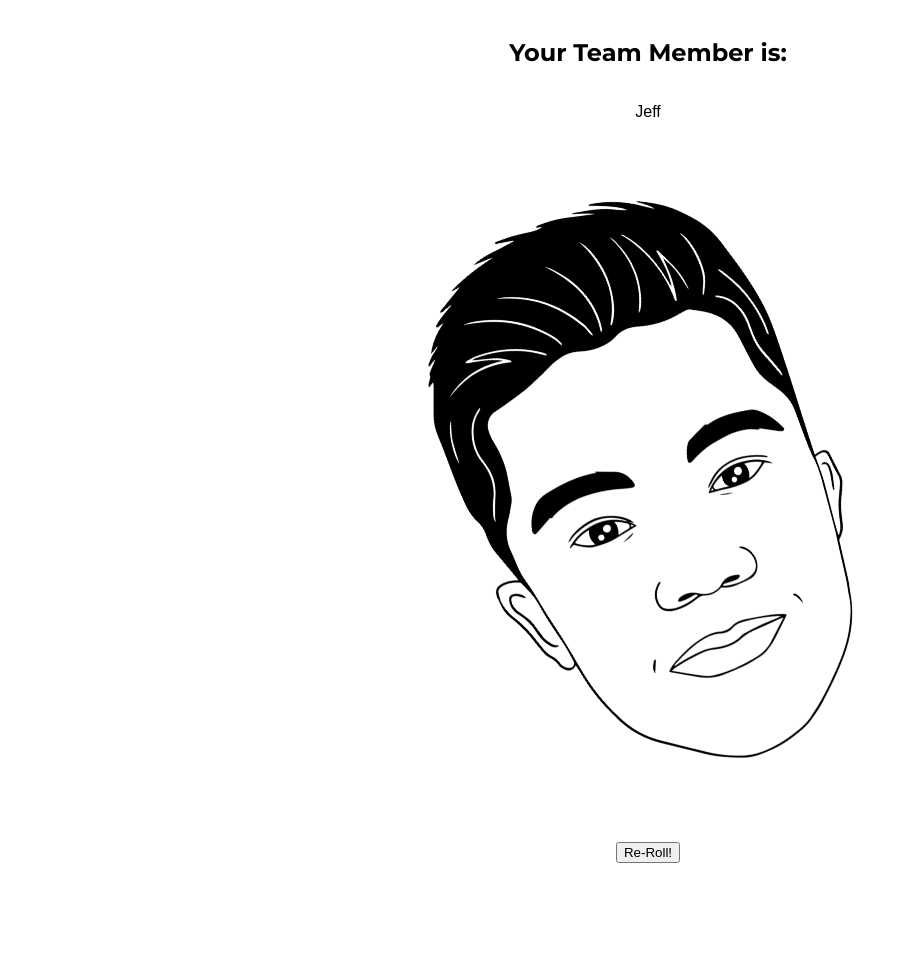
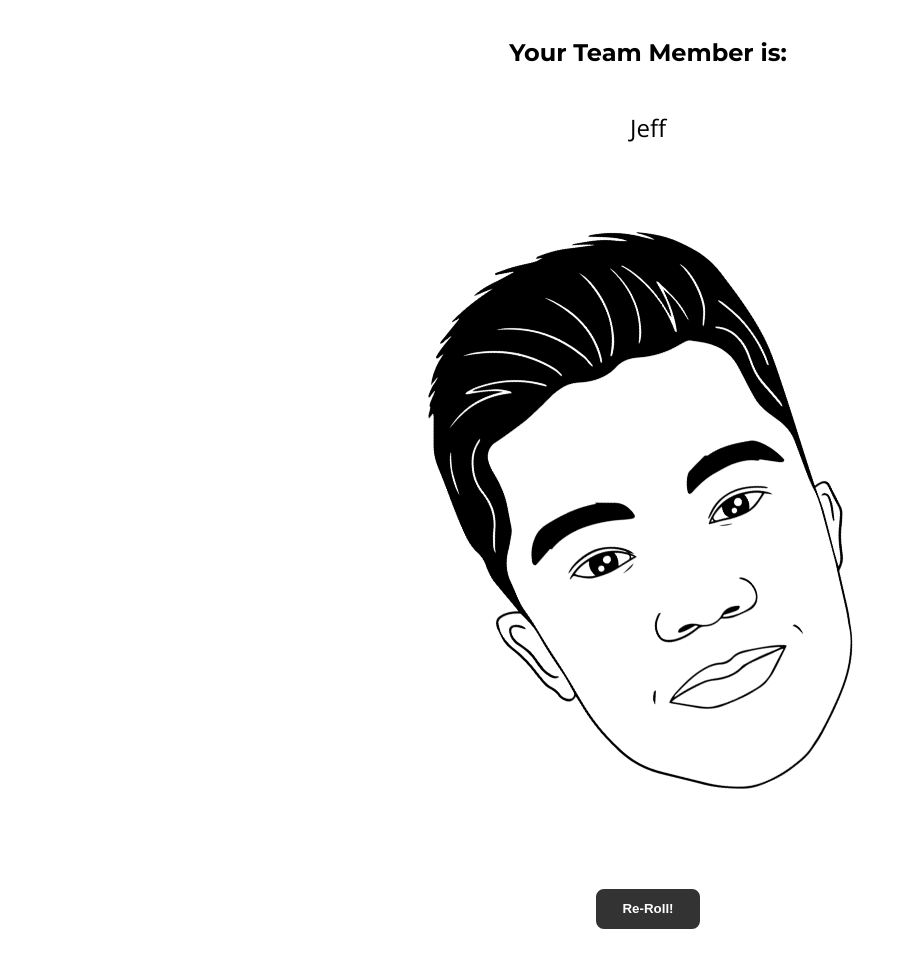
Before and after one commit to johnzim/johnzim.github.io, a website with bundled scripts: page index.html in a window 1280 px wide. Shown: the part 50-1018 px from the top of the page, without its empty margins (0-907 px from the left). Built offline with nearby package versions, Linux system fonts and the light colour scheme.

Commit message:
chore: tweaks

```diff
--- a/avatar.js
+++ b/avatar.js
@@ -50,7 +50,11 @@ function useTeamMember() {
       setTeamMember = _useState2[1];
 
   return [teamMember, function () {
-    setTeamMember(getRandomTeamMember());
+    var newTeamMember = getRandomTeamMember();
+    while (newTeamMember.name === teamMember.name) {
+      newTeamMember = getRandomTeamMember();
+    }
+    setTeamMember(newTeamMember);
   }];
 }
 
--- a/index.html
+++ b/index.html
@@ -2,6 +2,10 @@
   <head>
     <link
       href="https://fonts.googleapis.com/css2?family=Montserrat:wght@400;600;700&display=swap"
+      rel="stylesheet"
+    />
+    <link
+      href="https://fonts.googleapis.com/css2?family=Open+Sans:wght@100;400;600;700&display=swap"
       rel="stylesheet"
     />
     <script
--- a/src/avatar.js
+++ b/src/avatar.js
@@ -26,7 +26,11 @@ function useTeamMember() {
   return [
     teamMember,
     () => {
-      setTeamMember(getRandomTeamMember());
+      let newTeamMember = getRandomTeamMember();
+      while (newTeamMember.name === teamMember.name) {
+        newTeamMember = getRandomTeamMember();
+      }
+      setTeamMember(newTeamMember);
     },
   ];
 }
--- a/styles.css
+++ b/styles.css
@@ -1,9 +1,33 @@
 body {
-  font-family: sans-serif;
+  font-family: 'Open sans';
 }
 
 h1, h2, h3 {
   font-family: 'Montserrat';
+}
+
+button {
+  background-color: #333333;
+  justify-content: center;
+  color: white;
+  font-weight: 600;
+  margin-left: 0.25rem;
+  margin-right: 0.25rem;
+  padding: 0.375rem 1.5rem 0.375rem 1.5rem;
+  border: 0.125rem solid #333333;
+  border-radius: 0.5rem;
+  text-align: center;
+  white-space: nowrap;
+  line-height: 1.5rem;
+  cursor: pointer;
+}
+
+button:hover {
+  box-shadow: 0px 4px 8px 0px rgba(0, 0, 0, 0.3);
+}
+
+button:active {
+  box-shadow: none;
 }
 
 .main-container {
@@ -23,6 +47,7 @@ h1, h2, h3 {
 
 .team-member-name {
   color: black;
+  font-size: 1.5rem;
 }
 
 .team-member-face {
@@ -33,6 +58,7 @@ h1, h2, h3 {
   animation-iteration-count: infinite;
   animation-direction: repeat;
   animation-timing-function: linear;
+  margin-bottom: 1rem;
 }
 
 @keyframes tilt {
```
